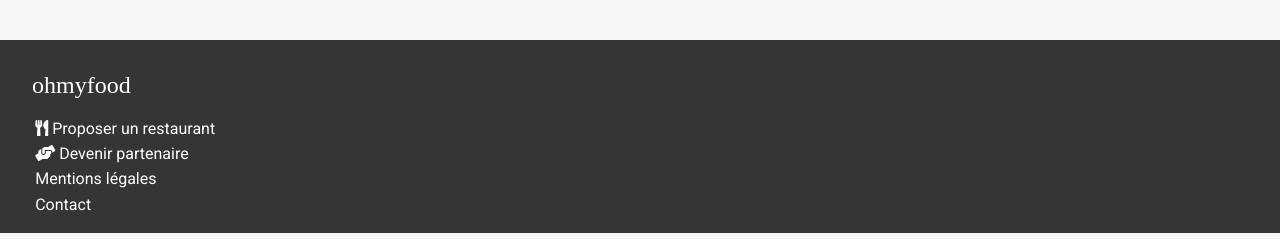
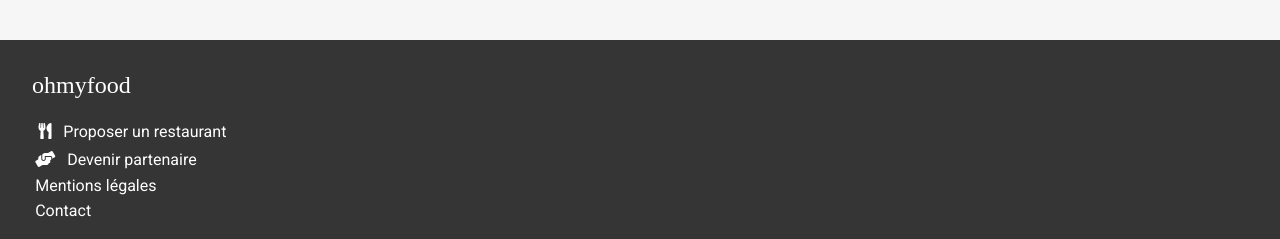
Before and after one commit to Linnocent974/ClainArthur_3_23092021, a website: page index.html in a window 1280 px wide. Shown: the part 1121-1360 px from the top of the page. Drawn offline with Linux system fonts and the light colour scheme; a web font is replaced by a local one.

Commit message:
rebuild css

```diff
--- a/Sass/layout/footer.scss
+++ b/Sass/layout/footer.scss
@@ -12,4 +12,10 @@
   p {
     padding: 0.2rem;
   }
+  i {
+    padding-right: 0.5rem;
+  }
+  .icone {
+    padding-left: 0.4rem;
+  }
 }
--- a/index.html
+++ b/index.html
@@ -108,12 +108,14 @@
     <footer>
       <h2>ohmyfood</h2>
       <p>
-        <i class="fas fa-utensils"></i>
-        Proposer un restaurant
+        <div class="icone">
+          <i class="fas fa-utensils"></i>
+          Proposer un restaurant
+        </div>
       </p>
       <p>
-        <i class="fas fa-hands-helping"></i>
-        Devenir partenaire
+          <i class="fas fa-hands-helping"></i>
+          Devenir partenaire
       </p>
       <p>Mentions légales</p>
       <p>
```
Also changed, not shown: pages/resto-1.html (+6 -4 lines), pages/resto-2.html (+6 -4 lines), pages/resto-3.html (+6 -4 lines), pages/resto-4.html (+6 -4 lines), Css/style.css, build/style.min.css, 1 other file.
